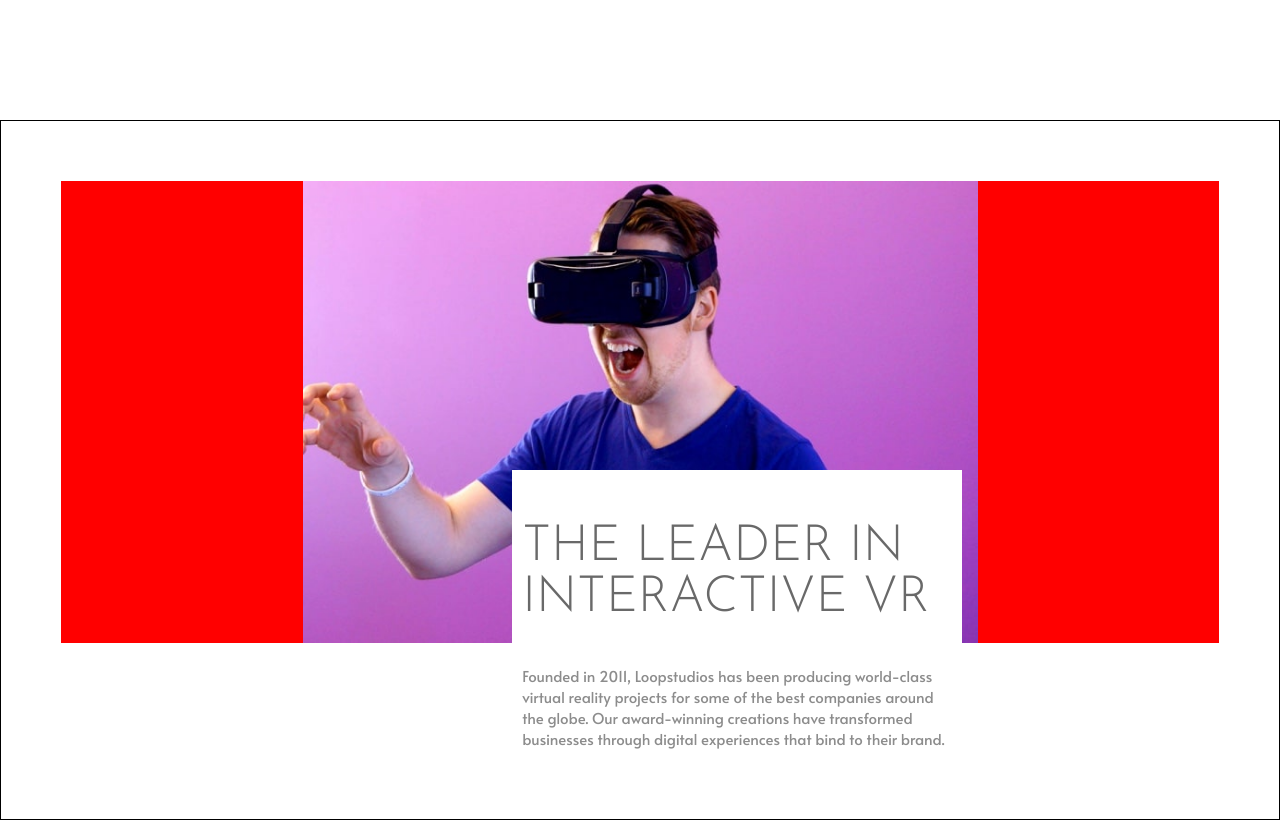
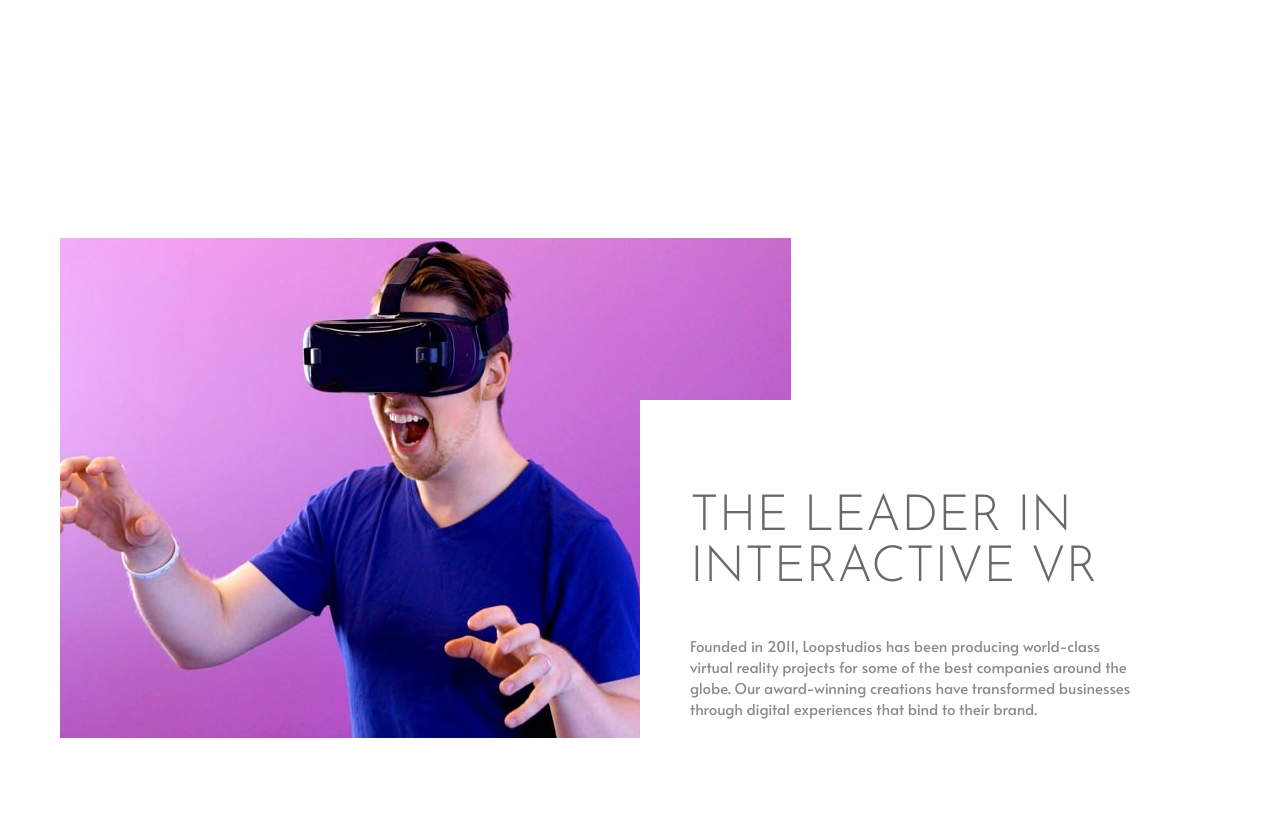
Before and after one commit to IsraelSantizo98/loopsStudiosFM, a plain HTML site: page index.html in a window 1280 px wide. Shown: the part 680-1501 px from the top of the page. Drawn offline with Linux system fonts and the light colour scheme.

Commit message:
Se resulve error de posicionamiento

```diff
--- a/css/style.css
+++ b/css/style.css
@@ -39,6 +39,9 @@ body{
     padding: 0;
     font-family: var(--fontFtamily);
     font-size: var(--fonSize);
+}
+figure{
+    margin: 0;
 }
 .division-section{
     margin: 16rem 0;
@@ -87,37 +90,30 @@ ul a li{
 }
 /*Section interactive*/
 .container-interactive{
-    border: 1px solid black;
+    /* border: 1px solid black; */
     height: 70rem;
-    /* display: flex;
+    display: flex;
     justify-content: center;
-    align-items: center; */
+    align-items: center;
     position: relative;
     padding: 6rem;
 }
 .container-interactive-image{
     height: 80%;
     width: 100%;
-    background-image: url(../images/desktop/image-interactive.jpg);
-    background-position: center center;
-    background-repeat: no-repeat;
-    background-size: contain;
-    background-color: red;
-}
-.container-interactive-image img{
-    width: 100%;
-    max-width: 500px;
+    /* border: 1px solid black; */
 }
 .container-interactive-text{
     /* border: 1px solid black; */
     background-color: var(--whiteColor);
-    height: 30rem;
-    width: 45rem;
-    padding: 1rem;
     position: absolute;
-    top: 50%;
-    left: 40%;
+    top: 40%;
+    left: 50%;
+    height: 40rem;
+    width: 55rem;
+    padding: 5rem 5rem;
 }
 .container-interactive-text p{
     color: var(--darkGray);
+    /* font-size: 1.8rem; */
 }
--- a/index.html
+++ b/index.html
@@ -30,17 +30,19 @@
   <div class="wrapper">
     <div class="container-interactive division-section">
       <div class="container-interactive-image">
-        <!-- <figure>
+        <figure>
           <img src="images/desktop/image-interactive.jpg" alt="Imagen de interaccion">
-        </figure> -->
+        </figure>
       </div>
       <div class="container-interactive-text">
         <h2>The leader in interactive VR</h2>
-        <p>Founded in 2011, Loopstudios has been producing world-class virtual reality
-          projects for some of the best companies around the globe. Our award-winning
-          creations have transformed businesses through digital experiences that bind
-          to their brand.
-        </p>
+      <p>Founded in 2011, Loopstudios has been producing world-class virtual reality
+        projects for some of the best companies around the globe. Our award-winning
+        creations have transformed businesses through digital experiences that bind
+        to their brand.
+      </p>
+        <div class="text">
+        </div>
       </div>
     </div>
 
```
